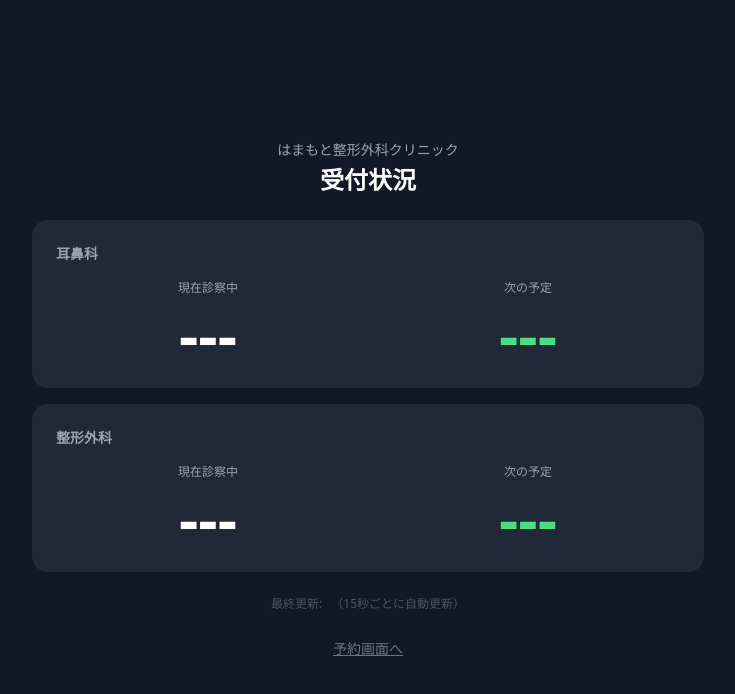
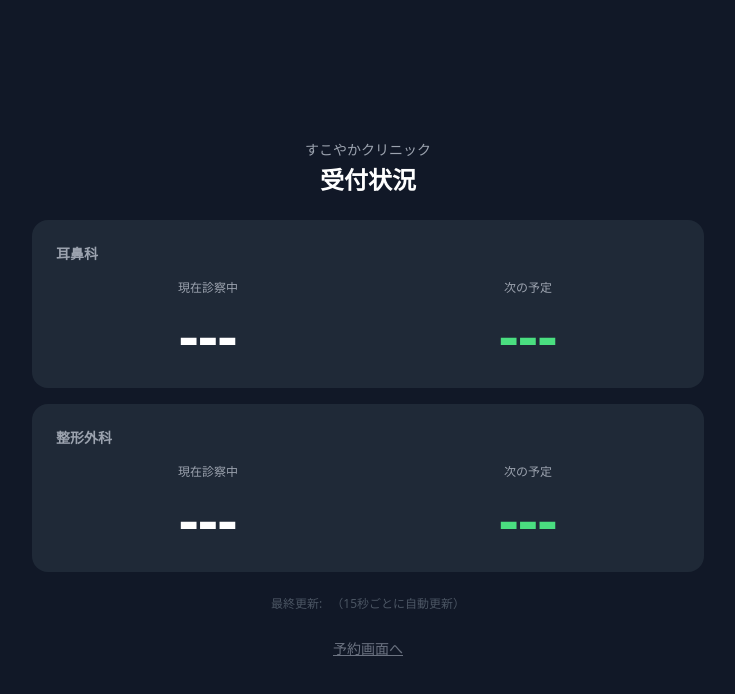
Before and after one commit to bexblog3-web/clinic-booking, a Next.js app: page /status in a window 1280 px wide. Shown: the top 694 px of the page, without its empty margins (272-1007 px from the left). Built offline with nearby package versions, Linux system fonts and the light colour scheme; no server answers.

Commit message:
Update page.tsx

```diff
--- a/app/status/page.tsx
+++ b/app/status/page.tsx
@@ -26,7 +26,7 @@
     <div className="min-h-screen bg-gray-900 flex flex-col items-center justify-center px-4">
       <div className="w-full max-w-2xl space-y-6">
         <div className="text-center">
-          <p className="text-gray-400 text-sm">はまもと整形外科クリニック</p>
+          <p className="text-gray-400 text-sm">すこやかクリニック</p>
           <h1 className="text-white text-2xl font-bold mt-1">受付状況</h1>
           {!isOpen && <p className="text-yellow-400 text-sm mt-2">{jstHour < 8 ? '受付は8:00から開始' : '本日の受付は終了'}</p>}
         </div>
```
